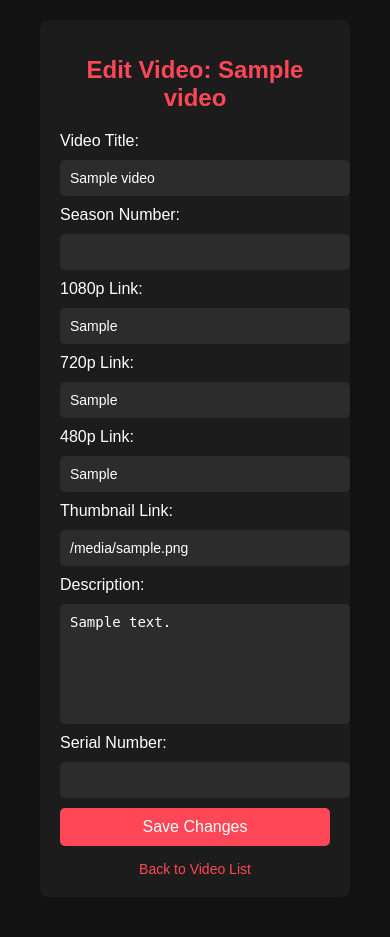
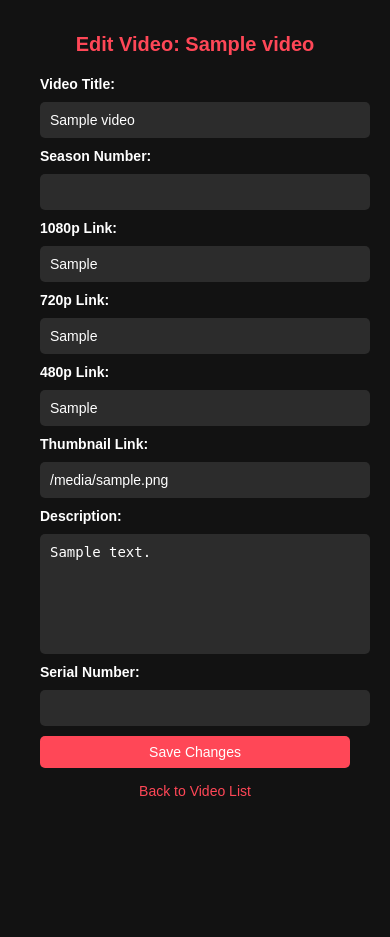
Before and after one commit to shahariarmahfuz/anime_verse, a Flask app: template templates/ed_video.html in a window 390 px wide. Shown: the part 168-1105 px from the top of the page. After the commit the page ends 964 px from the top, so only its background shows below. Run offline with Flask 3, Linux system fonts and the light colour scheme; the template is opened without the code that fills it: most values are stand-ins (such as "Sample title", 1, 10 or a date in 2020).

Commit message:
Update ed_video.html

```diff
--- a/templates/ed_video.html
+++ b/templates/ed_video.html
@@ -7,14 +7,6 @@
         color: white;
         font-family: Arial, sans-serif;
         padding: 20px;
-    }
-
-    .container {
-        background: #1c1c1c;
-        padding: 20px;
-        border-radius: 8px;
-        max-width: 500px;
-        margin: auto;
     }
 
     h1 {
@@ -28,11 +20,14 @@
         display: flex;
         flex-direction: column;
         gap: 10px;
+        max-width: 500px;
+        margin: auto;
     }
 
     label {
         font-size: 16px;
         color: white;
+        font-weight: bold;
     }
 
     input, textarea {
@@ -58,6 +53,11 @@
         border: none;
         border-radius: 5px;
         cursor: pointer;
+        transition: background 0.3s ease;
+    }
+
+    button:hover {
+        background: #e84118;
     }
 
     a {
@@ -67,10 +67,28 @@
         font-size: 14px;
         margin-top: 15px;
         text-decoration: none;
+        transition: color 0.3s ease;
+    }
+
+    a:hover {
+        color: #e84118;
+    }
+
+    @media (max-width: 768px) {
+        h1 {
+            font-size: 20px;
+        }
+
+        label, input, textarea, button {
+            font-size: 14px;
+        }
+
+        button {
+            padding: 8px;
+        }
     }
 </style>
 
-<div class="container">
 <h1>Edit Video: {{ video.title }}</h1>
 <form method="POST">
     <label for="video_title">Video Title:</label>
@@ -100,6 +118,5 @@
     <button type="submit">Save Changes</button>
 </form>
 <a href="{{ url_for('edit_video_list', anime_id=current_anime.id, season_number=current_season) }}">Back to Video List</a>
-</div>
 
 {% endblock %}
```
Lines whose indentation alone changed are shown as unchanged.
